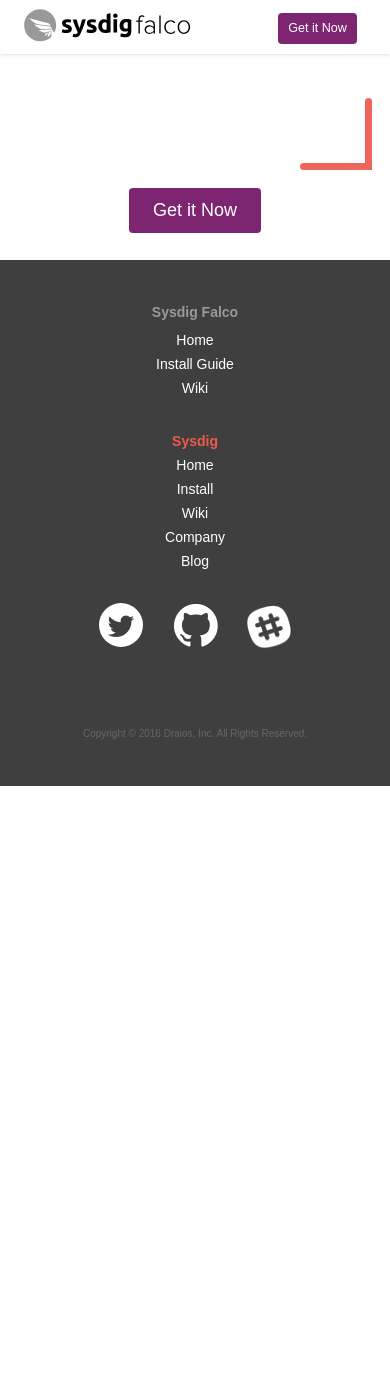
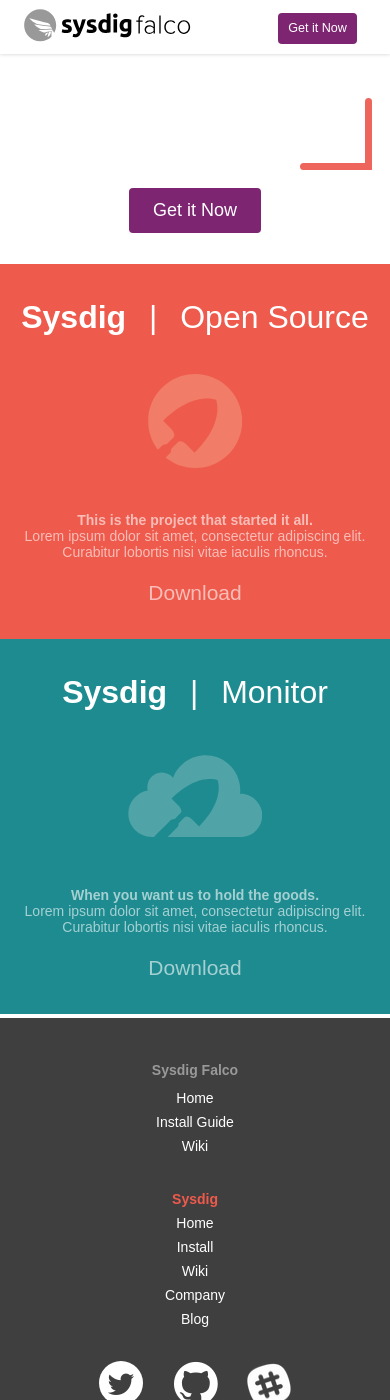
Before and after one commit to falcosecurity/falco, a Jekyll site: the page built from index.html, in a window 390 px wide and 1400 px high, scrolled down 4045 px. Built offline with Jekyll 4.4.1, drawn with Linux system fonts in a browser that asks for light colours; nearby versions of some CDN libraries; Markdown is read by kramdown in place of the engine named in the settings; before the commit the page ends 4831 px from its top, so only the background shows below that.

Commit message:
bottom section added

```diff
--- a/assets/css/base.css
+++ b/assets/css/base.css
@@ -2257,3 +2257,160 @@
     background-color: #f5f5f5;
     border: 1px solid #CCC;
 }
+
+
+.bleeding-box {
+    display: block;
+    position: relative;
+    padding: 34px 50px;
+}
+
+.bleeding-box-inner {
+    display: block;
+    position: relative;
+    z-index: 200;
+}
+
+.bleeding-box-inner > span {
+    display: block;
+}
+
+.bleeding-box:before {
+    content: " ";
+    display: block;
+    position: absolute;
+    top: 0;
+    right: 0;
+    bottom: 0;
+    left: 0;
+    z-index: 100;
+}
+
+.bleeding-box-left {
+    padding-left: 0;
+}
+
+.bleeding-box-left:before {
+    left: -2000px;
+}
+
+.bleeding-box-right {
+    padding-right: 0;
+}
+
+.bleeding-box-right:before {
+    right: -2000px;
+}
+
+.bleeding-box .title {
+    font-size: 32px;
+    font-weight: 300;
+    line-height: 38px;
+}
+
+.bleeding-box .title span {
+    padding-left: 14px;
+    padding-right: 14px;
+}
+
+.bleeding-box .text {
+    font-size: 14px;
+    font-weight: 300;
+    line-height: 16px;
+}
+
+.bleeding-box .link-text {
+    font-size: 21px;
+    font-weight: 200;
+    margin-top: 20px;
+}
+
+.bleeding-box strong {
+    font-weight: 600;
+}
+
+.bleeding-box-primary,
+.bleeding-box-secondary {
+    color: #ffffff;
+}
+
+.bleeding-box-primary .text, .bleeding-box-primary .link-text,
+.bleeding-box-secondary .text, .bleeding-box-secondary .link-text {
+    color: rgba(255,255,255,0.6);
+    transition: all 0.2s linear;
+}
+
+.bleeding-box-primary:hover, .bleeding-box-primary:hover .text, .bleeding-box-primary:hover .link-text,
+.bleeding-box-primary:focus, .bleeding-box-primary:focus .text, .bleeding-box-primary:focus .link-text,
+.bleeding-box-primary:active, .bleeding-box-primary:active .text, .bleeding-box-primary:active .link-text,
+.bleeding-box-secondary:hover, .bleeding-box-secondary:hover .text, .bleeding-box-secondary:hover .link-text,
+.bleeding-box-secondary:focus, .bleeding-box-secondary:focus .text, .bleeding-box-secondary:focus .link-text,
+.bleeding-box-secondary:active, .bleeding-box-secondary:active .text, .bleeding-box-secondary:active .link-text {
+    color: #ffffff;
+}
+
+.bleeding-box-primary:hover,
+.bleeding-box-primary:focus,
+.bleeding-box-primary:active,
+.bleeding-box-secondary:hover,
+.bleeding-box-secondary:focus,
+.bleeding-box-secondary:active {
+    color: #ffffff;
+}
+
+.bleeding-box-primary,
+.bleeding-box-primary:before {
+    background-color: #1D8B90;
+}
+
+.bleeding-box-secondary,
+.bleeding-box-secondary:before {
+    background-color: #EE5A4C;
+}
+
+@media (max-width: 767px) {
+
+    .bleeding-box-left,
+    .bleeding-box-right {
+        padding-left: 0;
+        padding-right: 0;
+    }
+
+    .bleeding-box-left:before,
+    .bleeding-box-right:before {
+        right: -200px;
+        left: -200px;
+    }
+}
+
+#section-products {
+    overflow: hidden;
+}
+
+#section-products .section-inner {
+    padding-top: 0;
+    padding-bottom: 0;
+}
+
+#section-products .section-inner > .row {
+    margin: 4px -2px 4px -2px;
+}
+
+#section-products .section-inner > .row > div {
+    padding-left: 2px;
+    padding-right: 2px;
+}
+
+#section-products .logo {
+    margin-top: 38px;
+    margin-bottom: 44px;
+    height: 94px;
+}
+
+#section-products .bleeding-box-left .logo {
+    width: 94px;
+}
+
+#section-products .bleeding-box-right .logo {
+    width: 134px;
+}
--- a/index.html
+++ b/index.html
@@ -400,3 +400,34 @@
     <div>
 </div>
 <!-- /Section -->
+
+<!-- Section Products -->
+<div id="section-products" class="section text-center">
+    <div class="section-inner mgt-0-i mgb-0-i">
+        <div class="row">
+            <div class="col-sm-6">
+                <a class="bleeding-box bleeding-box-secondary bleeding-box-left" href="http://www.sysdig.org/" target="_blank">
+                    <span class="bleeding-box-inner">
+                        <span class="title"><strong>Sysdig</strong> <span>|</span> Open Source</span>
+                        <img class="logo" src="/assets/img/sysdig-open-source-logo.svg" alt="sysdig-open-source-logo" />
+                        <span class="text"><strong>This is the project that started it all.</strong></span>
+                        <span class="text">Lorem ipsum dolor sit amet, consectetur adipiscing elit. Curabitur lobortis nisi vitae iaculis rhoncus.</span>
+                        <span class="link-text">Download</span>
+                    </span>
+                </a>
+            </div>
+            <div class="col-sm-6">
+                <a class="bleeding-box bleeding-box-primary bleeding-box-right" href="https://sysdig.com/" target="_blank">
+                    <span class="bleeding-box-inner">
+                        <span class="title"><strong>Sysdig</strong> <span>|</span> Monitor</span>
+                        <img class="logo" src="/assets/img/sysdig-monitor.svg" alt="sysdig-monitor" />
+                        <span class="text"><strong>When you want us to hold the goods.</strong></span>
+                        <span class="text">Lorem ipsum dolor sit amet, consectetur adipiscing elit. Curabitur lobortis nisi vitae iaculis rhoncus.</span>
+                        <span class="link-text">Download</span>
+                    </span>
+                </a>
+            </div>
+        </div>
+    </div>
+</div>
+<!-- /Section -->
```
Also changed, not shown: assets/img/sysdig-monitor.svg (added), assets/img/sysdig-open-source-logo.svg (added).
